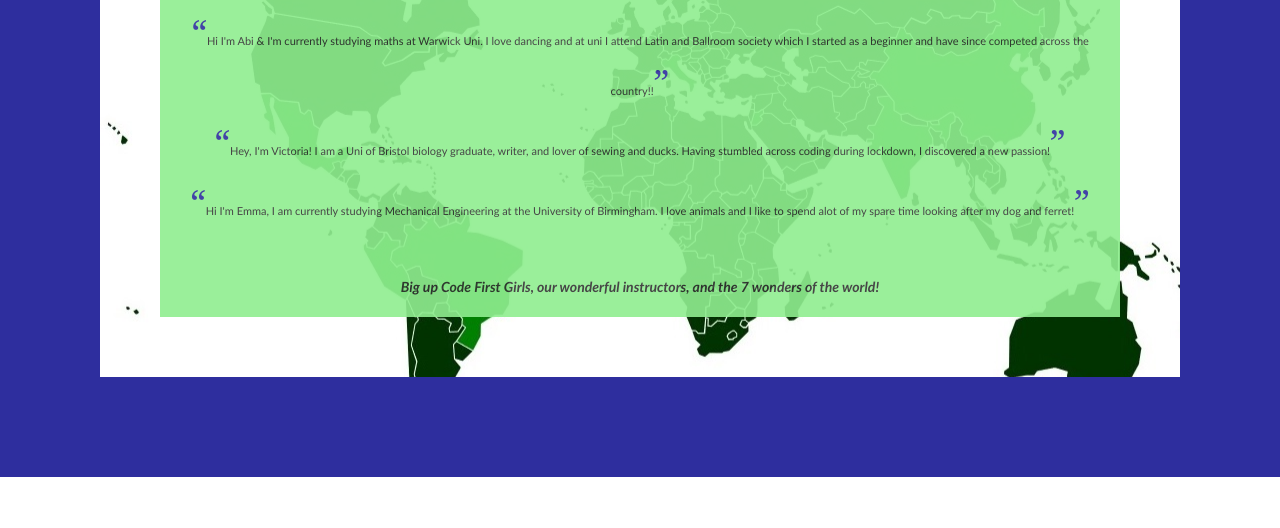
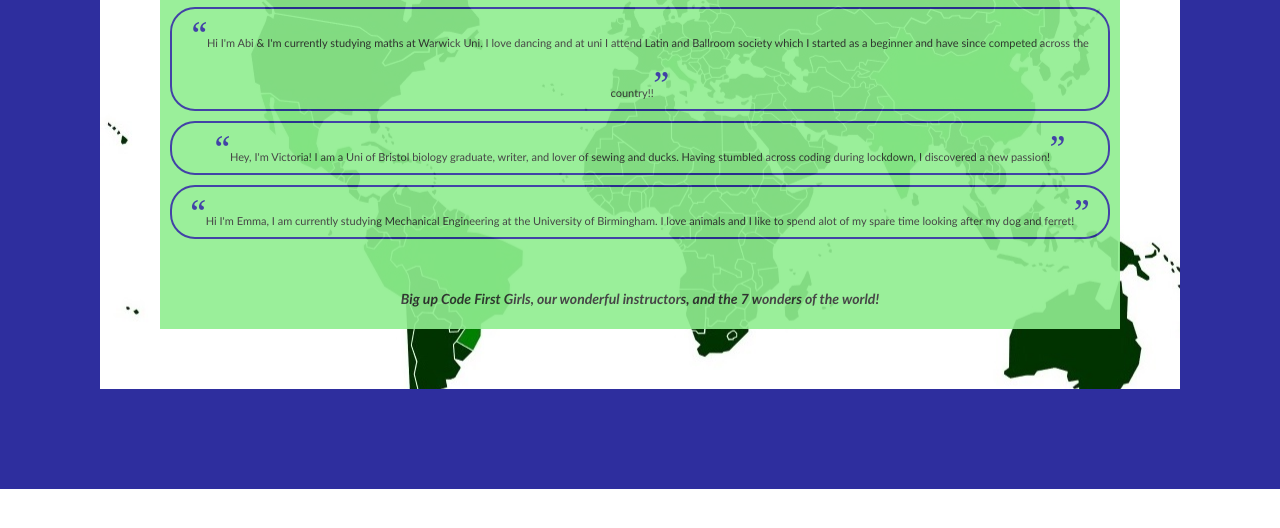
Before and after one commit to vixhez/cfg-7wonders, a plain HTML site: page aboutus.html in a window 1280 px wide. Shown: the part 234-762 px from the top of the page. Drawn offline with nearby package versions, Linux system fonts and the light colour scheme; a web font is replaced by a local one.

Commit message:
continued css edits

```diff
--- a/projectStyle.css
+++ b/projectStyle.css
@@ -138,4 +138,6 @@ span {
 
 .bio {
     font-size: 11px;
+    border: hsl(240, 55%, 40%) 2px solid;
+    border-radius: 25px;
 }
```
